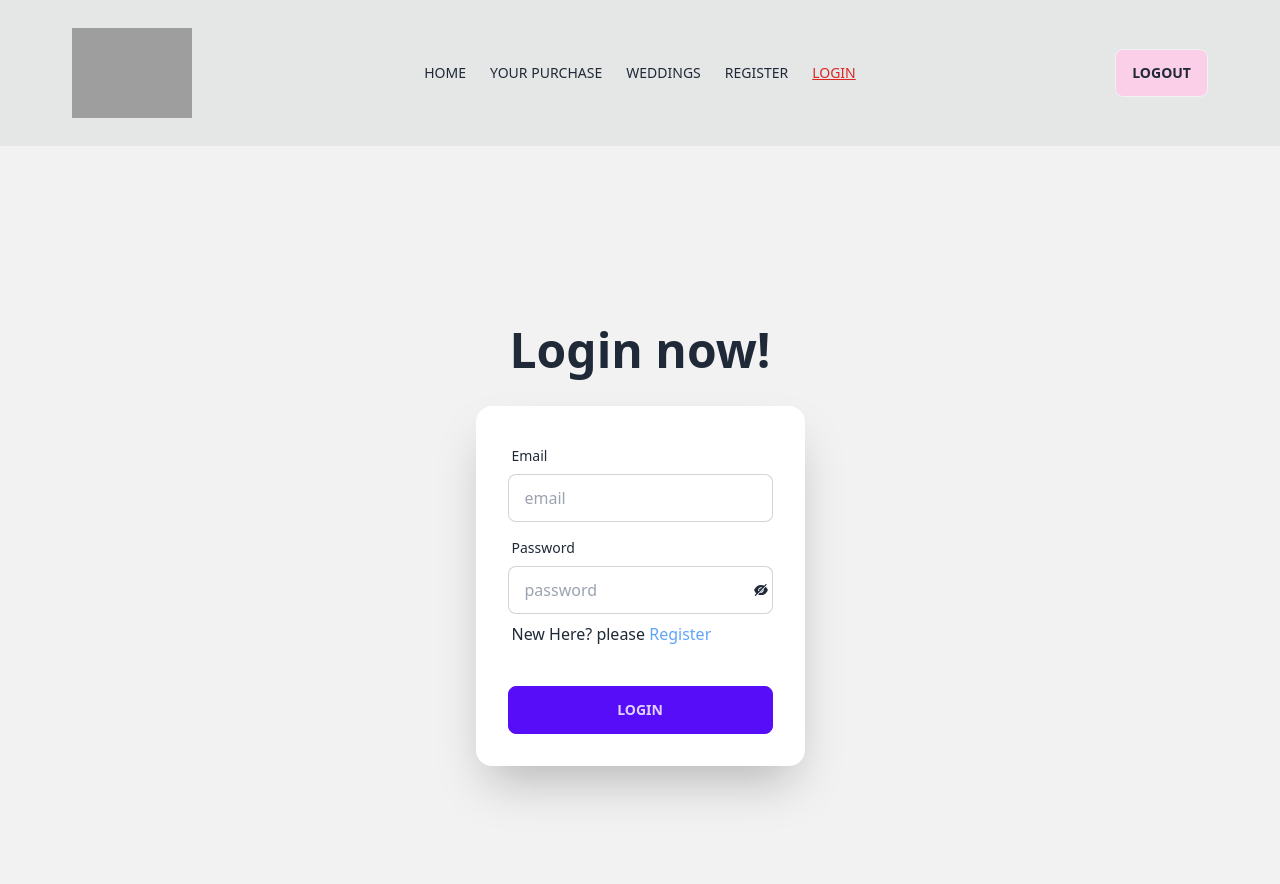
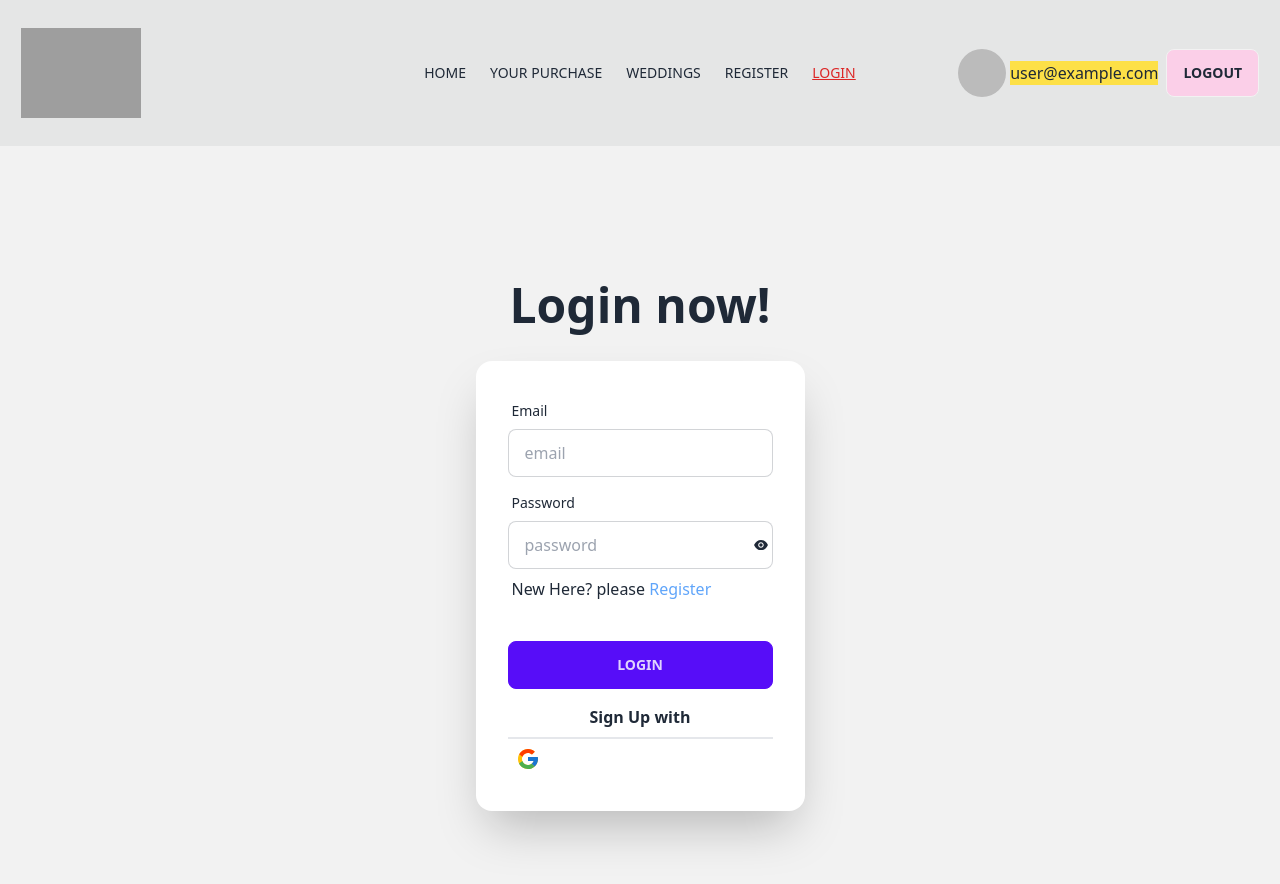
Before and after one commit to Tushar12152/wedding-event-management, a React (Vite) app: page /login in a window 1280 px wide. Shown: the top 884 px of the page. Built offline with nearby package versions, Linux system fonts and the light colour scheme; no server answers; sample sign-in values are in the browser's storage; grey boxes are pictures that could not be loaded.

Commit message:
sign up with google pop up added

```diff
--- a/src/Components/Nav/Nav.jsx
+++ b/src/Components/Nav/Nav.jsx
@@ -5,9 +5,9 @@ import swal from 'sweetalert';
 const Nav = () => {
    const navigate=useNavigate()
   const {user,logOut}=useContextApiHook()
+
   // console.log(user)
-  // const{photoURL,email}=user
-  // console.log(photoURL,email)
+
 
   const signOut=()=>[
     logOut()
@@ -35,7 +35,7 @@ const Nav = () => {
 
 
         <div className="bg-base-300 py-5">
-            <div className="navbar w-[90%] mx-auto ">
+            <div className="navbar w-[98%] mx-auto ">
   <div className="navbar-start">
     <div className="dropdown">
       <label tabIndex={0} className="btn btn-ghost lg:hidden">
@@ -54,8 +54,14 @@ const Nav = () => {
   </div>
   <div className="navbar-end">
     {
-      user?<div>
+      user?<div className="flex gap-1">
+            {user?.photoURL&&  <img className="w-12 rounded-full"  src={user?.photoURL}  alt="" /> }
+
+       <div  className="flex gap-2 items-center">
+       <p className="bg-yellow-300 ">{user?.email}</p>
+
         <button onClick={signOut} className="btn bg-pink-200">LogOut</button>
+       </div>
 
       </div>
       :<Link to='/login' className="btn bg-pink-200">LogIn</Link>
--- a/src/Components/pages/Login/Login.jsx
+++ b/src/Components/pages/Login/Login.jsx
@@ -5,13 +5,27 @@ import { Link, useLocation, useNavigate } from "react-router-dom";
 import { ToastContainer, toast } from 'react-toastify';
 import 'react-toastify/dist/ReactToastify.css';
 import useContextApiHook from "../../../Custom Hooks/useContextApiHook";
+import { FcGoogle } from 'react-icons/fc';
+
+
 
 const Login = () => {
   const location=useLocation()
   // console.log(location)
     const [showPassword,setShowPassword]=useState(true)
-    const{login}=useContextApiHook()
+    const{login,googleSignUp}=useContextApiHook()
 const navigate=useNavigate()
+
+
+const handleGoogleSignUp=(item)=>{
+  item()
+  .then((result)=>{
+    console.log(result.user)
+  })
+  .catch(error=>{
+    console.log(error.message)
+  })
+}
 
     const handleLogin=e=>{
         e.preventDefault()
@@ -56,7 +70,7 @@ const navigate=useNavigate()
           </label>
          <div className="relative">
          <input type={showPassword?"text":"password"} name="password" placeholder="password" className="input input-bordered w-full" required />
-         <span className="absolute top-4 right-1" onClick={()=>setShowPassword(!showPassword)}>{showPassword?<AiFillEyeInvisible></AiFillEyeInvisible>:<AiFillEye></AiFillEye>}</span>
+         <span className="absolute top-4 right-1" onClick={()=>setShowPassword(!showPassword)}>{showPassword?<AiFillEye></AiFillEye>:<AiFillEyeInvisible></AiFillEyeInvisible>}</span>
          </div>
           <label className="label">
             <p>New Here? please <Link className="text-blue-400" to='/register'>Register</Link></p>
@@ -64,6 +78,10 @@ const navigate=useNavigate()
         </div>
         <div className="form-control mt-6">
           <button className="btn btn-primary">Login</button>
+        </div>
+        <div>
+             <p className="text-center font-semibold border-b-2 py-2">Sign Up with</p>
+             <button onClick={()=>handleGoogleSignUp(googleSignUp)} className="p-2 text-2xl"><FcGoogle></FcGoogle></button>
         </div>
       </form>
     </div>
--- a/src/Components/pages/Register/Register.jsx
+++ b/src/Components/pages/Register/Register.jsx
@@ -23,7 +23,7 @@ const Register = () => {
             })
             .catch(error=>{
               // console.log(error)
-              swal("Error!", `${error}`, "error");
+              swal("Error!", `${error.message}`, "error");
             })
         }
       else{
@@ -54,7 +54,7 @@ const Register = () => {
           </label>
          <div className="relative">
          <input type={showPassword?"text":"password"} name="password" placeholder="password" className="input input-bordered w-full" required />
-         <span className="absolute top-4 right-1" onClick={()=>setShowPassword(!showPassword)}>{showPassword?<AiFillEyeInvisible></AiFillEyeInvisible>:<AiFillEye></AiFillEye>}</span>
+         <span className="absolute top-4 right-1" onClick={()=>setShowPassword(!showPassword)}>{showPassword?<AiFillEye></AiFillEye>:<AiFillEyeInvisible></AiFillEyeInvisible>}</span>
          </div>
           <label className="label">
             <p>Already have an account? please <Link className="text-blue-400" to='/Login'>Login</Link></p>
--- a/src/Provider/AuthProvider.jsx
+++ b/src/Provider/AuthProvider.jsx
@@ -1,17 +1,22 @@
 import { createContext, useEffect, useState } from "react";
 import PropTypes from 'prop-types'
 import auth from "../Firebase/Firebase.config";
-import {createUserWithEmailAndPassword, onAuthStateChanged, signInWithEmailAndPassword, signOut } from "firebase/auth";
+import {GoogleAuthProvider, createUserWithEmailAndPassword, onAuthStateChanged, signInWithEmailAndPassword, signInWithPopup, signOut } from "firebase/auth";
 
 export const AuthContext=createContext(null)
 
 const AuthProvider = ({children}) => {
     const [user,setUser]=useState(null)
     const [loading,setLoading]=useState(true)
+    const googleProvider=new GoogleAuthProvider()
 
     const createUser=(email,password)=>{
         setLoading(true)
         return createUserWithEmailAndPassword(auth,email,password)
+    }
+
+    const googleSignUp=()=>{
+        return signInWithPopup(auth,googleProvider)
     }
 
     const login=(email,password)=>{
@@ -29,7 +34,7 @@ const AuthProvider = ({children}) => {
                setLoading(false)
         })
         return ()=>{
-            unSubscribe()
+           return unSubscribe()
         }
     },[])
 
@@ -42,6 +47,7 @@ const AuthProvider = ({children}) => {
         user,
         logOut,
         loading,
+        googleSignUp,
 
 
     }
```
